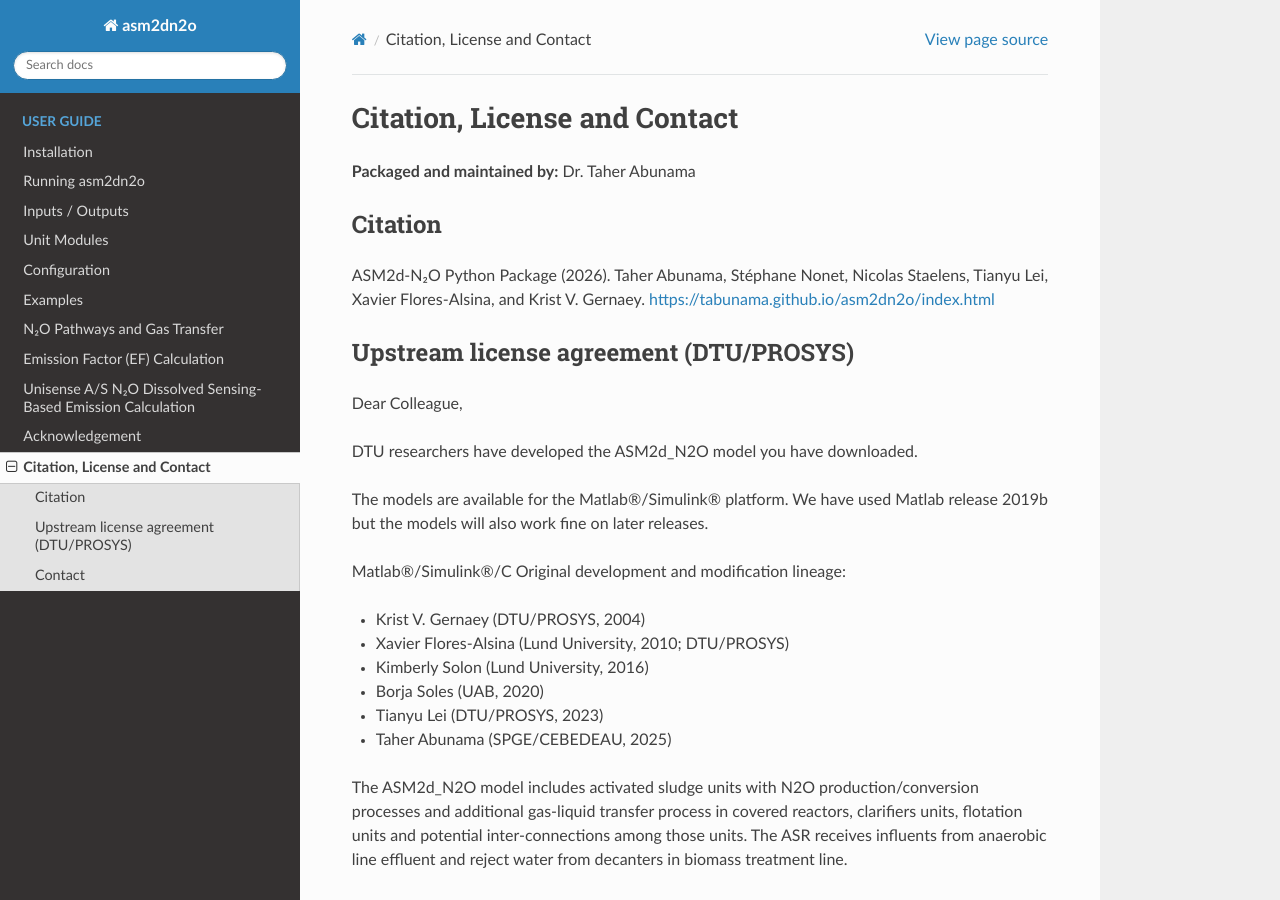
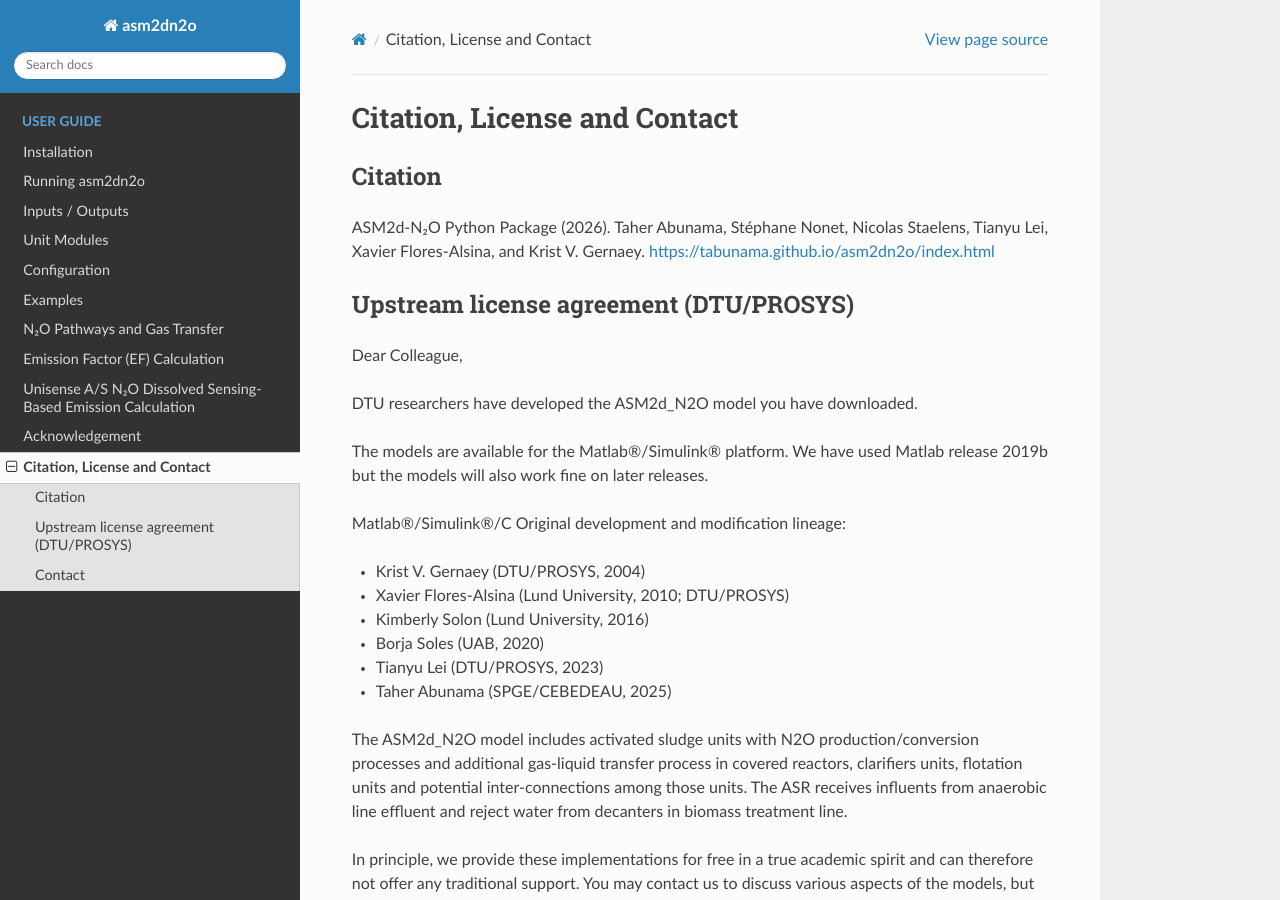
Before and after one commit to tabunama/asm2dn2o, a Sphinx documentation site: the page built from docs/source/citation_license_contact.rst, in a window 1280 px wide and 900 px high. Built offline with Sphinx 7.4.7 and the Read the Docs theme 3.1.0, drawn with Linux system fonts in a browser that asks for light colours.

Commit message:
Update docs

```diff
--- a/docs/source/citation_license_contact.rst
+++ b/docs/source/citation_license_contact.rst
@@ -1,9 +1,5 @@
 Citation, License and Contact
 =============================
-
-**Packaged and maintained by:**
-Dr. Taher Abunama
-
 
 Citation
 ----------------
--- a/docs/source/configuration/bas_par_sets.rst
+++ b/docs/source/configuration/bas_par_sets.rst
@@ -21,7 +21,7 @@
 
 
 Full PAR parameter catalogue
----------------------------
+-------------------------------------
 
 .. csv-table:: PAR_COMB_SS values
    :header: "Idx", "Name", "Group", "AR", "AX"
--- a/docs/source/examples/plant_wide.rst
+++ b/docs/source/examples/plant_wide.rst
@@ -34,7 +34,7 @@
 
 
 Recommended plots - diagnostics
------------------------
+-------------------------------
 
 A full replay example should save or plot:
 
--- a/docs/source/inputs_outputs/initial_conditions.rst
+++ b/docs/source/inputs_outputs/initial_conditions.rst
@@ -47,7 +47,7 @@
 - ``Q_m3d`` and ``Temp`` must already be meaningful in the initial vectors.
 
 XINIT values for AR, AX, DELAY
-------------------------
+--------------------------------------
 
 .. csv-table:: SS initial values (columns are AR, AX, DELAY)
    :header: "Simulink index", "State", "Description", "AR", "AX", "DELAY"
--- a/docs/source/inputs_outputs/parameters.rst
+++ b/docs/source/inputs_outputs/parameters.rst
@@ -215,7 +215,7 @@
      - [d]
 
 Current clarifier solids vector actually used by the Python clarifier cores
---------------------------------------------------------------------------
+-----------------------------------------------------------------------------------
 
 The current clarifier wrappers use the first nine solids-characterization entries.
 These are:
--- a/docs/source/n2o_unisense_cal.rst
+++ b/docs/source/n2o_unisense_cal.rst
@@ -1,5 +1,5 @@
 Unisense A/S N₂O Dissolved Sensing-Based Emission Calculation
-=================================================
+===================================================================
 
 Purpose
 -------
```
